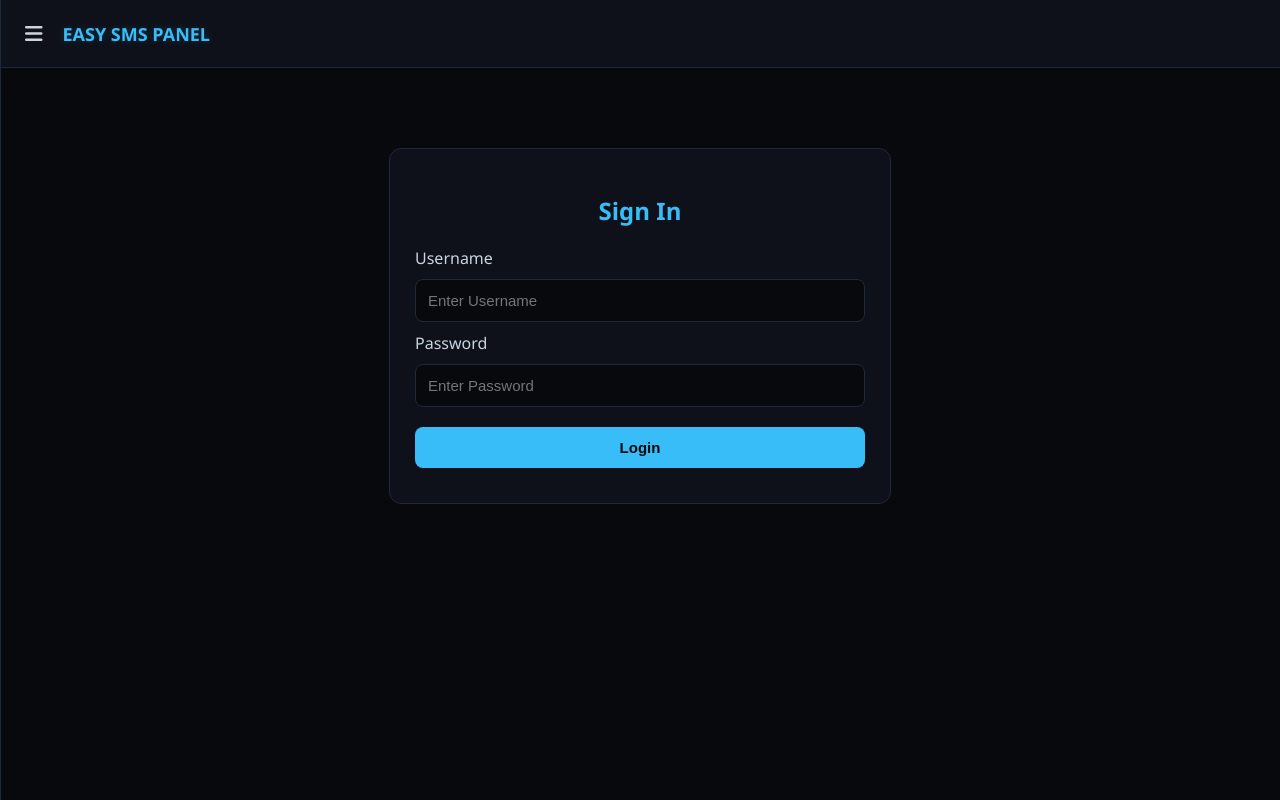
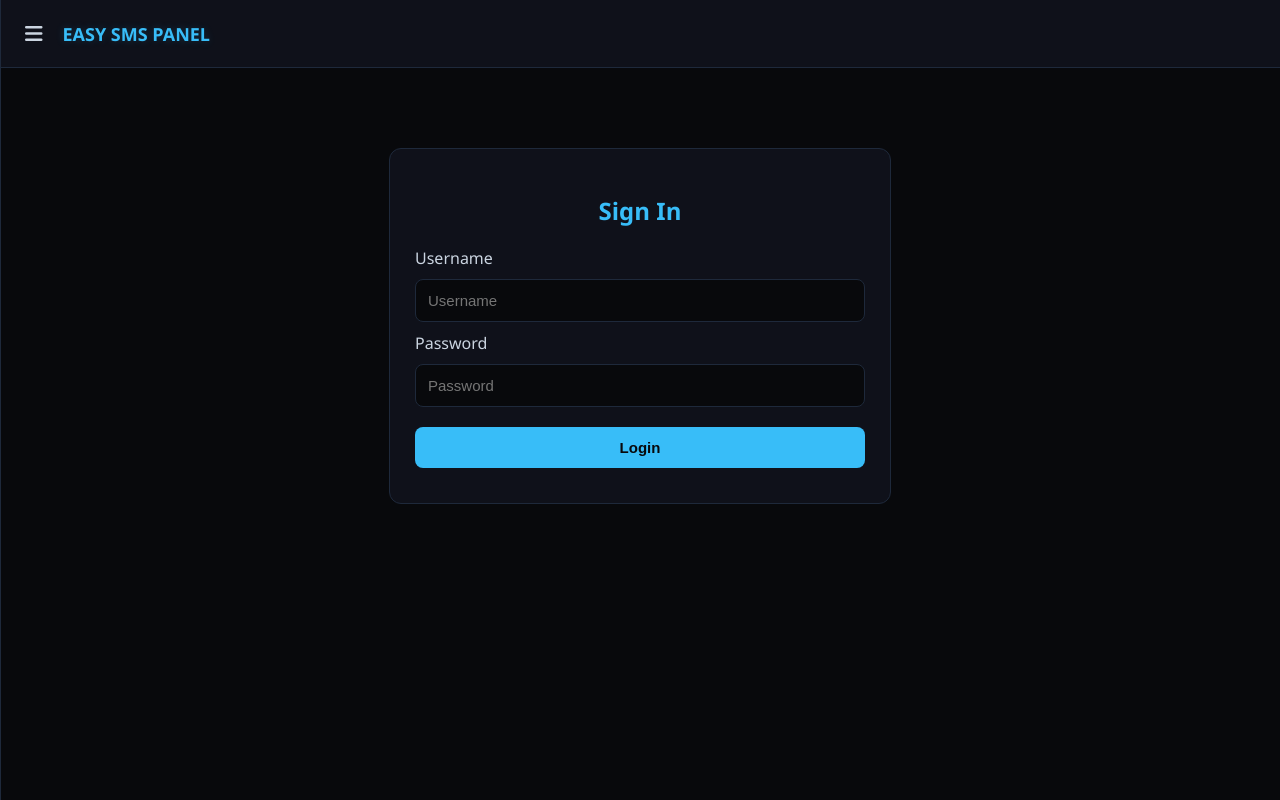
Before and after one commit to sohanurislamtohin33-spec/EASY--SMS--PANEL-, a Flask app: page /login in a window 1280 px wide. Run offline with Flask 3, Linux system fonts and the light colour scheme.

Commit message:
Update login.html

```diff
--- a/templates/login.html
+++ b/templates/login.html
@@ -1,13 +1,13 @@
 {% extends "base.html" %}
-{% block title %}Login - EASY SMS PANEL{% endblock %}
 {% block content %}
 <div class="card" style="max-width: 450px; margin: 60px auto;">
     <h2 style="text-align:center; color:#38bdf8;">Sign In</h2>
+    {% if error %}<div style="color: #ef4444; text-align:center;">{{ error }}</div>{% endif %}
     <form method="POST" action="/login">
         <label>Username</label>
-        <input type="text" name="username" placeholder="Enter Username" required>
+        <input type="text" name="username" placeholder="Username" required>
         <label>Password</label>
-        <input type="password" name="password" placeholder="Enter Password" required>
+        <input type="password" name="password" placeholder="Password" required>
         <button type="submit">Login</button>
     </form>
 </div>
```
